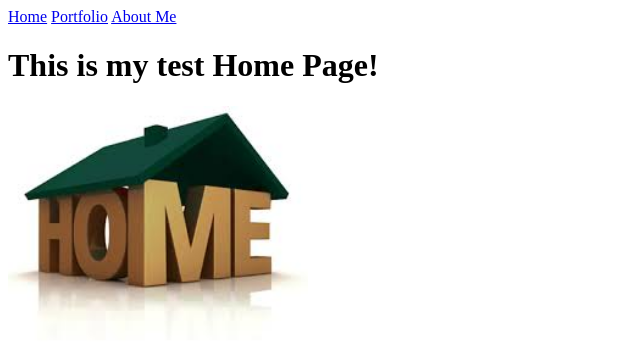
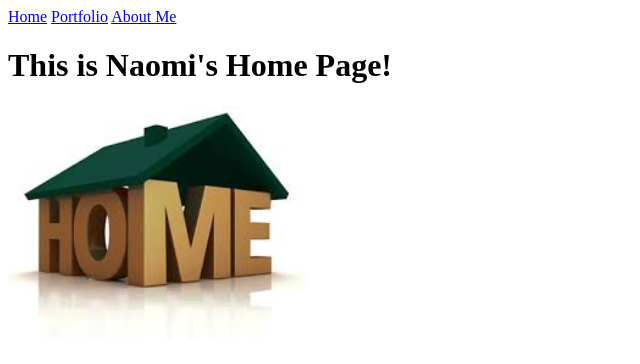
Before and after one commit to TallOakl/TallOakl.github.io, a plain HTML site: page my_website/index.html in a window 1280 px wide. Shown: the whole page, without its empty margins (0-640 px from the left). Drawn offline with Linux system fonts and the light colour scheme.

Commit message:
Changed the heading

```diff
--- a/my_website/index.html
+++ b/my_website/index.html
@@ -8,7 +8,7 @@
     <a href="index.html">Home</a>
     <a href="portfolio.html">Portfolio</a>
     <a href="aboutme.html">About Me</a>
-    <h1>This is my test Home Page!</h1>
+    <h1>This is Naomi's Home Page!</h1>
     <img src="images/home.jpg" height="250">
   </body>
 </html>
```
